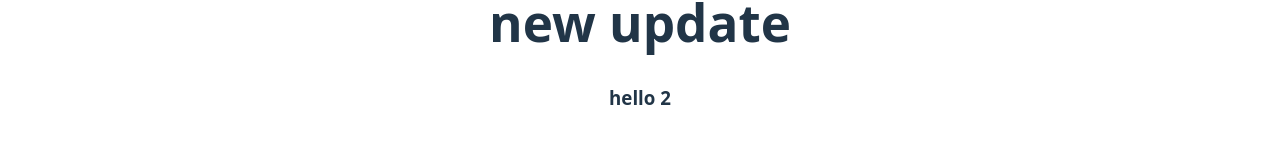
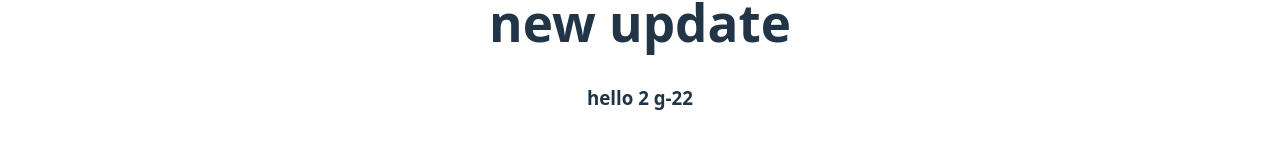
Before and after one commit to sazamansari/ci-cd-pipelines-with-GithubAction, a React (Vite) app: page / in a window 1280 px wide. Shown: the part 574-722 px from the top of the page. Built offline with nearby package versions, Linux system fonts and the light colour scheme.

Commit message:
Update App.jsx

```diff
--- a/src/App.jsx
+++ b/src/App.jsx
@@ -14,7 +14,7 @@ function App() {
 <h1> new update website</h1>
 <h1> new update</h1>
 
-<h3>hello 2</h3>
+<h3>hello 2 g-22</h3>
    </div>
   )
 }
```
